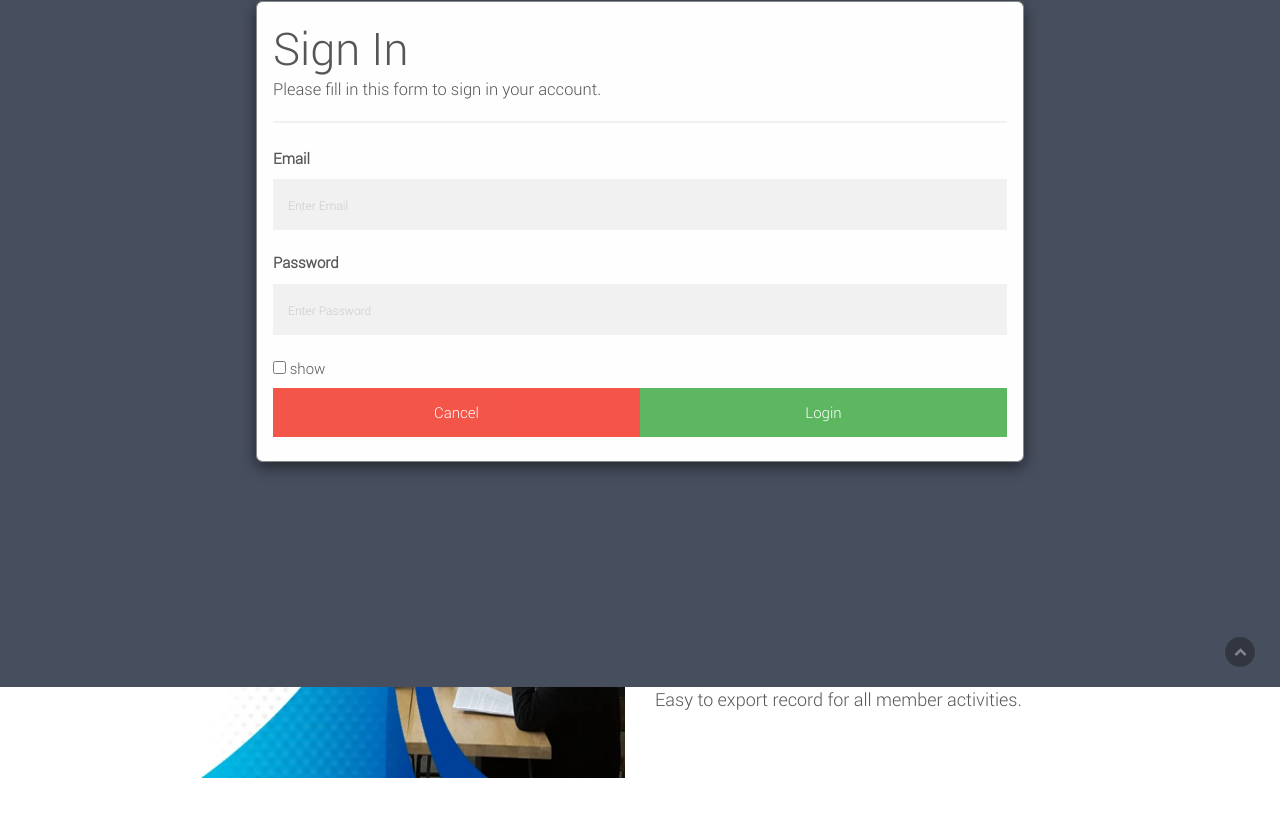
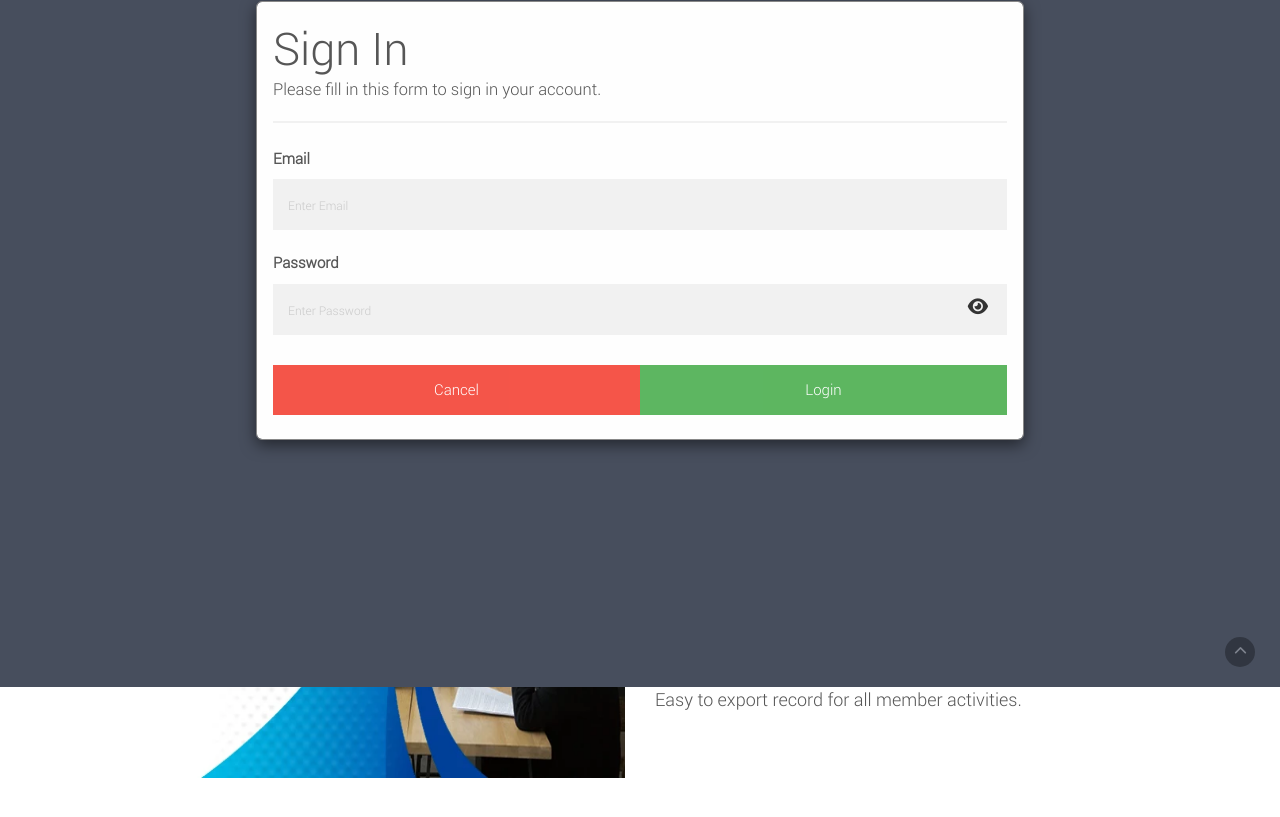
Before and after one commit to RexChenCs/PetStoreCustomerManagementSystem, a plain HTML site: page index.html in a window 1280 px wide. Both pictures are taken after a click on the element "LOGIN". Shown: the part 113-930 px from the top of the page. Drawn offline with Linux system fonts and the light colour scheme; no server answers.

Commit message:
update password show/hide eye icon

```diff
--- a/assets/css/style.css
+++ b/assets/css/style.css
@@ -845,3 +845,24 @@ textarea::-ms-input-placeholder
     color: red;
     cursor: pointer;
 }
+
+
+.password-toggle-icon {
+    position: absolute;
+    top: 72%;
+    right: 35px;
+    transform: translateY(-50%);
+    cursor: pointer;
+  }
+
+  .password-toggle-icon i {
+    font-size: 18px;
+    line-height: 1;
+    color: #333;
+    transition: color 0.3s ease-in-out;
+    margin-bottom: 20px;
+  }
+
+  .password-toggle-icon i:hover {
+    color: #000;
+  }
--- a/assets/js/index.js
+++ b/assets/js/index.js
@@ -1,8 +1,16 @@
-function showPassword() {
-    var x = document.getElementById("signin_psw");
-    if (x.type === "password") {
-      x.type = "text";
+$(document).ready(function () {
+  const passwordField = document.getElementById("signin_psw");
+  const togglePassword = document.querySelector(".password-toggle-icon i");
+
+  togglePassword.addEventListener("click", function () {
+    if (passwordField.type === "password") {
+      passwordField.type = "text";
+      togglePassword.classList.remove("fa-eye");
+      togglePassword.classList.add("fa-eye-slash");
     } else {
-      x.type = "password";
+      passwordField.type = "password";
+      togglePassword.classList.remove("fa-eye-slash");
+      togglePassword.classList.add("fa-eye");
     }
-  }
+  });
+});
--- a/index.html
+++ b/index.html
@@ -43,7 +43,9 @@
     <link rel="stylesheet" href="./assets/css/responsive.css" />
     <script src="./assets/js/vendor/modernizr-2.8.3-respond-1.4.2.min.js"></script>
     <link rel="stylesheet" href="./assets/css/login.css">
+    <script src="https://kit.fontawesome.com/7692abe868.js" crossorigin="anonymous"></script>
     <!--add firebase-->
+    <script src="./assets/js/vendor/jquery-1.11.2.min.js"></script>
     <script src="https://www.gstatic.com/firebasejs/4.9.1/firebase.js"></script>
     <script src="./assets/js/config.js"></script>
     <script src="./assets/js/firebase.js"></script>
@@ -127,8 +129,7 @@
 
                     <label for="signin_psw"><b>Password</b></label>
                     <input id="signin_psw" type="password" placeholder="Enter Password" name="login_psw" required>
-
-                    <input type="checkbox" onclick="showPassword()"> show
+                    <span id="eyeButton" class="password-toggle-icon"><i class="fas fa-eye"></i></span>
 
                 </div>
 
```
